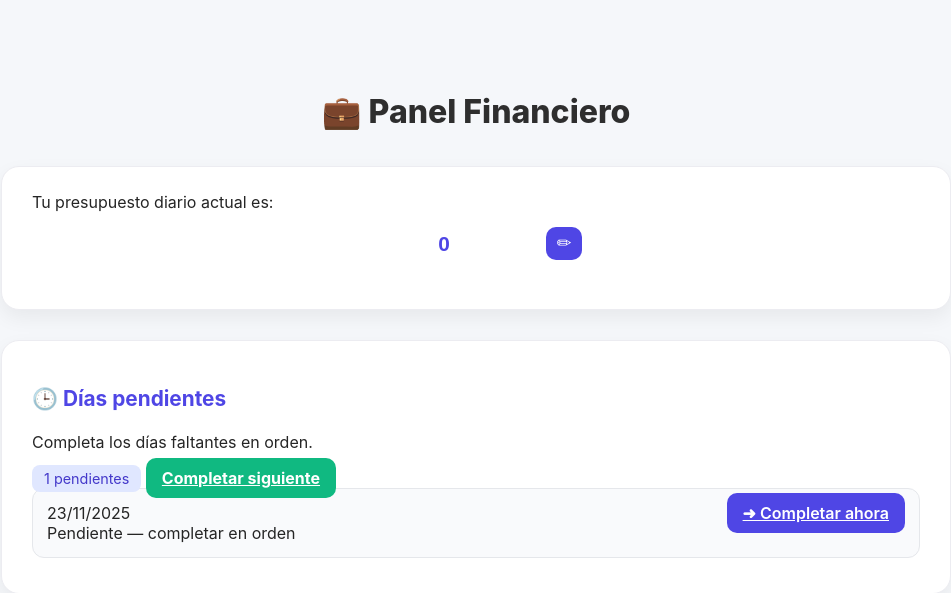
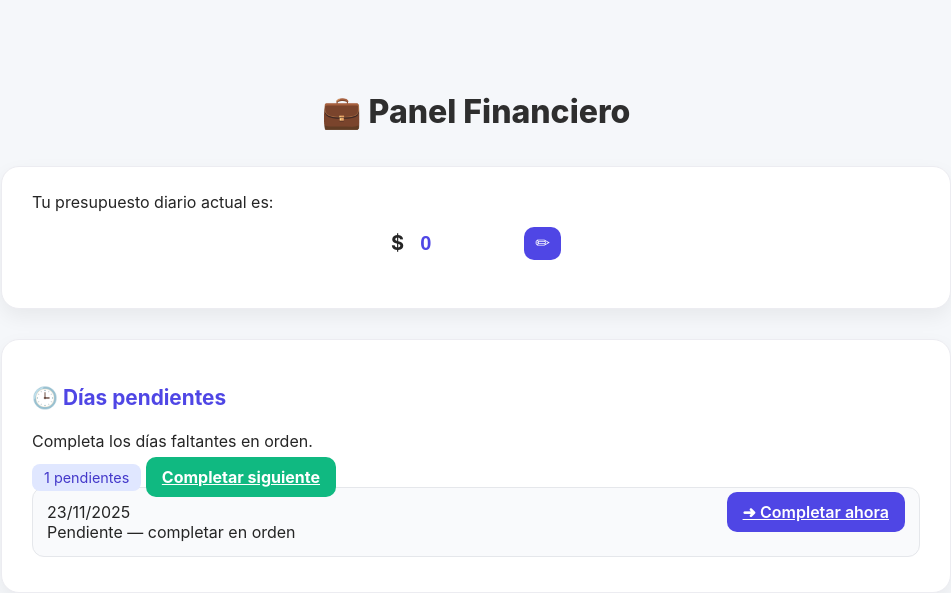
Before and after one commit to Vleontueso78/Proyecto-Django, a Django app: page /finanzas/ in a window 1280 px wide. Shown: the top 593 px of the page, without its empty margins (164-1115 px from the left). Run offline with Django 5.2, Linux system fonts and the light colour scheme; the visitor is signed in with stand-in values (Sample User, id 1); data comes from the database, SQL or seed files in the repository; data that the repository does not hold is empty.

Commit message:
Agregue el signo $ al prosupuesto diario

```diff
--- a/tareas_proyecto/finanzas/templates/finanzas/dashboard.html
+++ b/tareas_proyecto/finanzas/templates/finanzas/dashboard.html
@@ -6,8 +6,34 @@
   <meta name="viewport" content="width=device-width,initial-scale=1">
   <title>Panel Financiero</title>
 
-  <!-- CSS original mejorado -->
+  <!-- CSS original -->
   <link rel="stylesheet" href="{% static 'css/finanzas/finanzas_dashboard.css' %}">
+
+  <style>
+    /* Nueva forma: $ pegado al número */
+    .presupuesto-display {
+        display: inline-flex;
+        align-items: center;
+        gap: 4px; /* separa apenas el símbolo */
+        font-size: 20px;
+        font-weight: bold;
+    }
+
+    /* Ajuste para que el input quede bien */
+    #presupuesto-diario {
+        width: 80px;
+        text-align: left;
+        border: none;
+        background: transparent;
+        font-size: 20px;
+        font-weight: bold;
+    }
+
+    #presupuesto-diario[readonly] {
+        cursor: default;
+    }
+  </style>
+
 </head>
 
 <body class="body-bg">
@@ -25,13 +51,17 @@
 
       <div id="presupuesto-wrapper" class="editable-field">
 
-          <!-- MOSTRAR VALOR (readonly) -->
+          <!-- Nueva visual del valor -->
+          <div class="presupuesto-display">
+              <span>$</span>
+
               <input
                 id="presupuesto-diario"
                 type="number"
                 class="editable-number"
                 value="{{ presupuesto_diario }}"
                 readonly>
+          </div>
 
           <!-- BOTÓN LÁPIZ -->
           <button
@@ -226,7 +256,7 @@
 
 </div>
 
-<!-- JS correcto -->
+<!-- JS -->
 <script src="{% static 'js/finanzas/dashboard.js' %}"></script>
 
 </body>
--- a/tareas_proyecto/static/css/finanzas/finanzas_dashboard.css
+++ b/tareas_proyecto/static/css/finanzas/finanzas_dashboard.css
@@ -234,3 +234,20 @@ body.body-bg {
     padding: 12px 20px;
     border-radius: 12px;
 }
+
+.input-money-wrapper {
+    position: relative;
+    display: inline-block;
+}
+
+.money-symbol {
+    position: absolute;
+    left: 6px;
+    top: 50%;
+    transform: translateY(-50%);
+    color: #555;
+}
+
+.input-money {
+    padding-left: 20px;
+}
```
Lines whose indentation alone changed are shown as unchanged.
